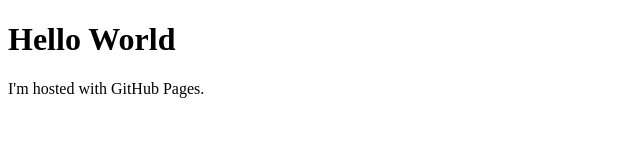
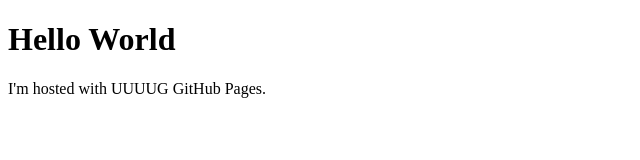
Before and after one commit to LorcaNotOrca/LorcaNotOrca.github.io, a plain HTML site: page index.html in a window 1280 px wide. Shown: the full height of the page, 0-640 px from the left. Drawn offline with Linux system fonts and the light colour scheme.

Commit message:
Update index.html

```diff
--- a/index.html
+++ b/index.html
@@ -2,6 +2,6 @@
 <html>
 <body>
 <h1>Hello World</h1>
-<p>I'm hosted with GitHub Pages.</p>
+<p>I'm hosted with UUUUG GitHub Pages.</p>
 </body>
 </html>
```
